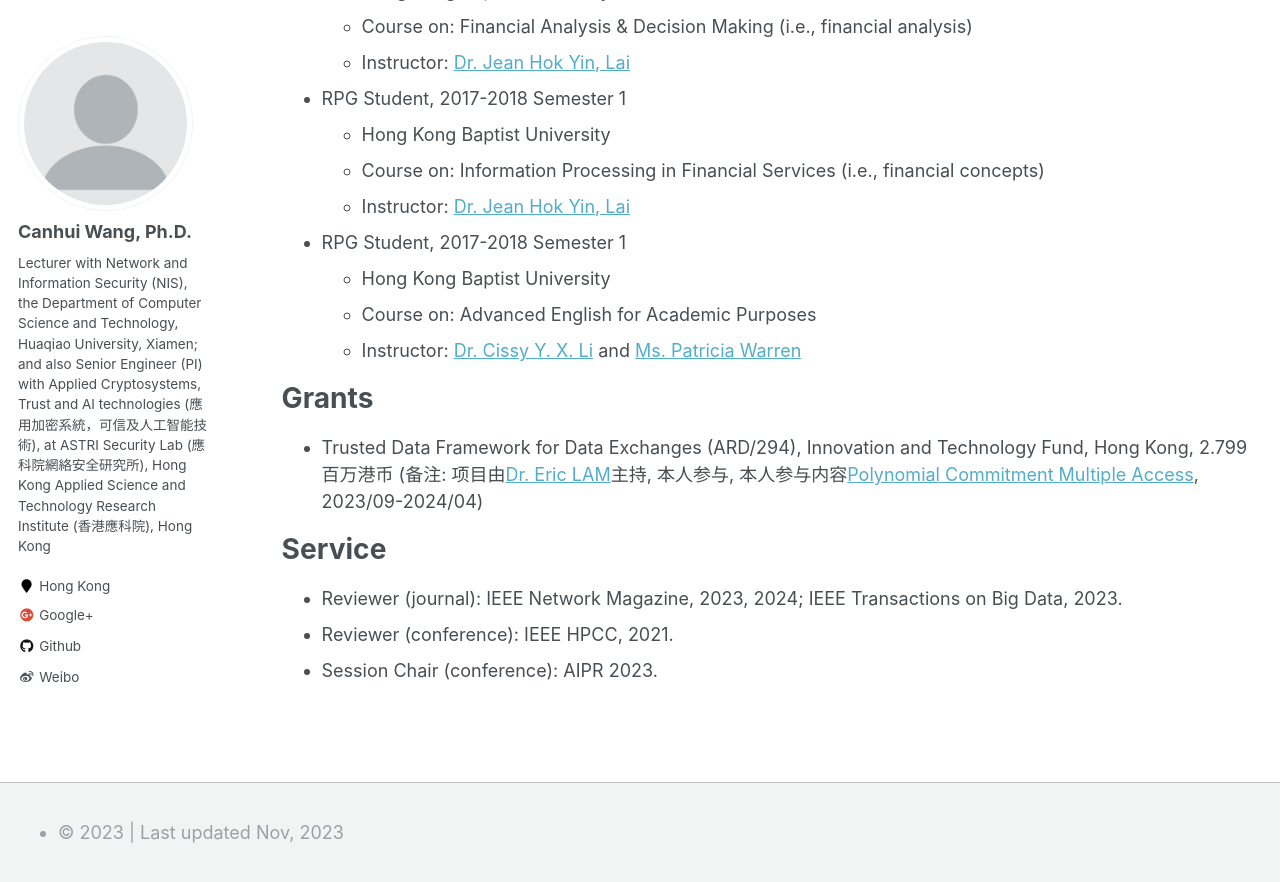
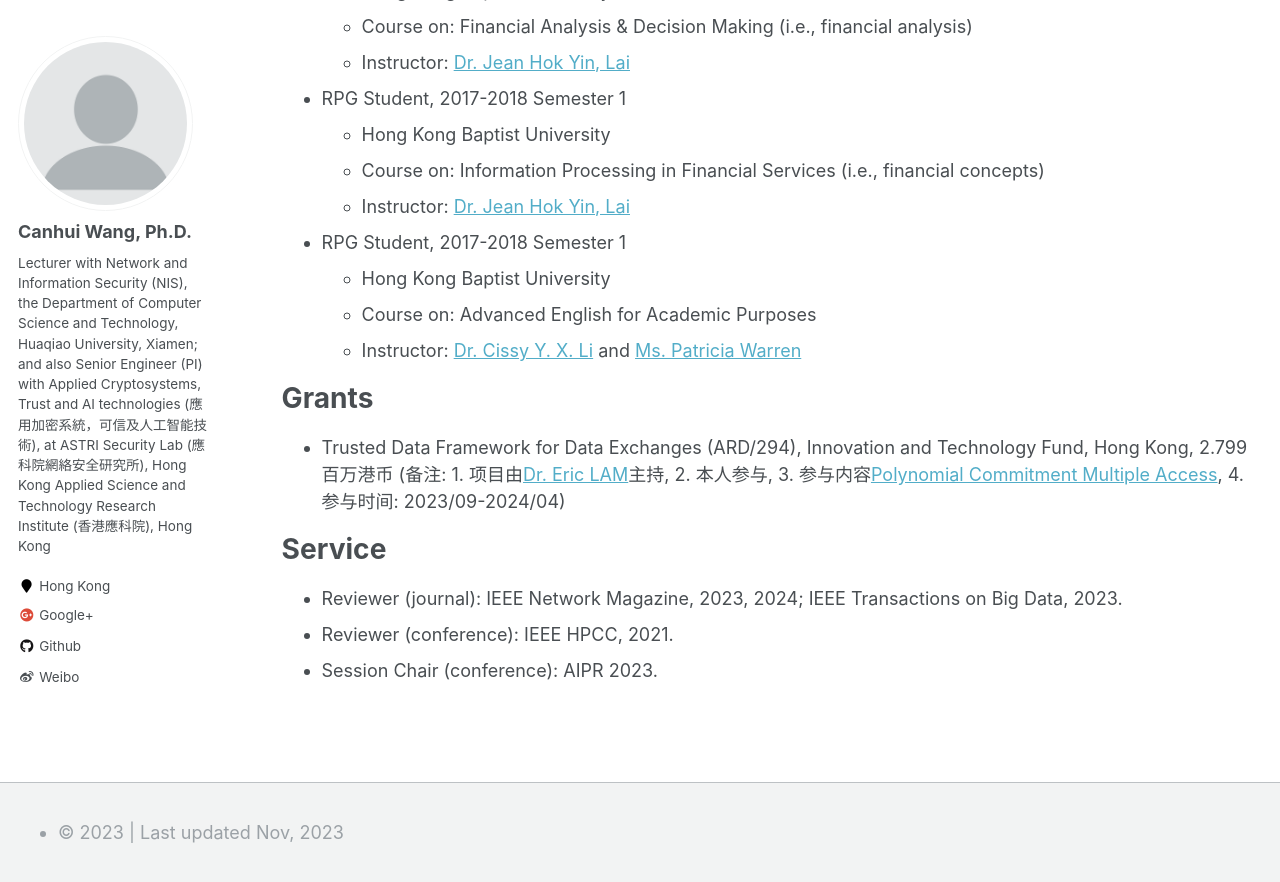
Before and after one commit to Canhui/canhui.github.io, a Jekyll site: the page built from _pages/cv.md, in a window 1280 px wide and 900 px high, scrolled down 3071 px. Shown: the top 882 px of the window. Built offline with Jekyll 4.4.1, drawn with Linux system fonts in a browser that asks for light colours.

Commit message:
Update cv.md

```diff
--- a/_pages/cv.md
+++ b/_pages/cv.md
@@ -142,7 +142,7 @@ Skills
 
 Grants
 ======
-* Trusted Data Framework for Data Exchanges (ARD/294), Innovation and Technology Fund, Hong Kong, 2.799百万港币 (备注: 项目由[Dr. Eric LAM](https://www.linkedin.com/in/peifunglam2/)主持, 本人参与, 本人参与内容[Polynomial Commitment Multiple Access](https://www.astri.org/rdprojects/trusted-data-framework-for-data-exchanges/), 2023/09-2024/04)
+* Trusted Data Framework for Data Exchanges (ARD/294), Innovation and Technology Fund, Hong Kong, 2.799百万港币 (备注: 1. 项目由[Dr. Eric LAM](https://www.linkedin.com/in/peifunglam2/)主持, 2. 本人参与, 3. 参与内容[Polynomial Commitment Multiple Access](https://www.astri.org/rdprojects/trusted-data-framework-for-data-exchanges/), 4. 参与时间: 2023/09-2024/04)
 
 Service
 ======
```
